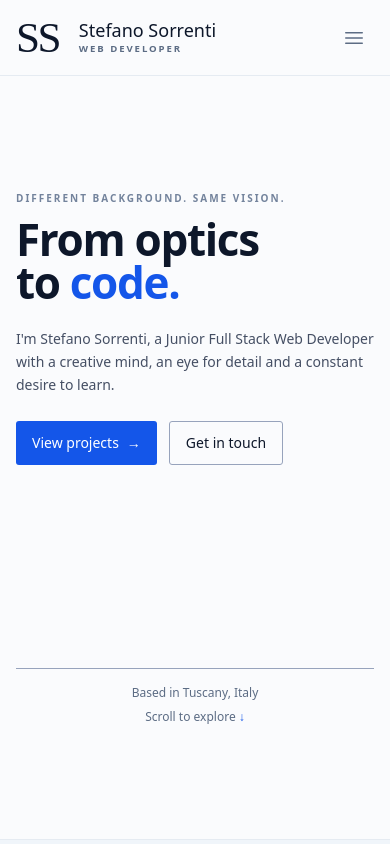
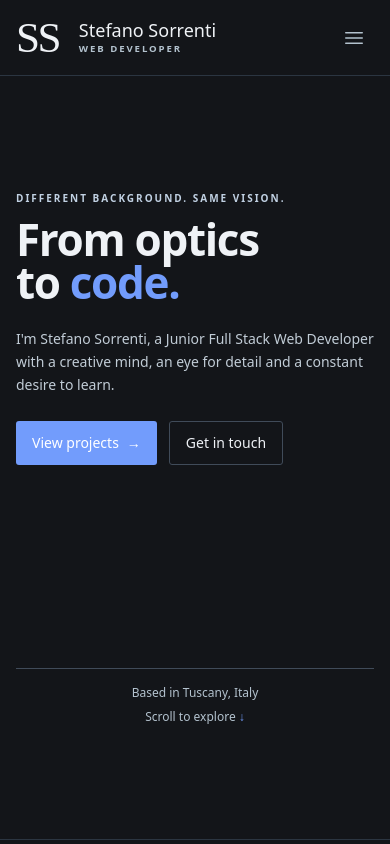
Before and after one commit to stefanosorrenti/portfolio, a React (Vite) app: page / in a window 390 px wide. Shown: the top 844 px of the page. Built offline with nearby package versions, Linux system fonts and the light colour scheme; a web font is replaced by a local one.

Commit message:
Add dark mode support and update theme colors

```diff
--- a/index.html
+++ b/index.html
@@ -1,5 +1,5 @@
 <!doctype html>
-<html lang="it">
+<html lang="it" class="dark">
   <head>
     <meta charset="UTF-8" />
     <link rel="icon" type="image/svg+xml" href="/favicon.svg" />
--- a/src/components/AppSettings.jsx
+++ b/src/components/AppSettings.jsx
@@ -65,19 +65,16 @@ export default function AppSettings({ onClose }) {
                     </section>
 
                     {/* Dark mode toggle */}
-                    <section className="flex items-center justify-between gap-4 border-b border-line py-4 lg:py-5">
-                        <div>
+                    <section className="flex items-center border-b border-line py-4 lg:py-5">
+                        <div className="basis-11/12">
                             <h4 id="dark-mode-label" className="text-sm font-semibold">Dark mode</h4>
-                            <p id="dark-mode-description" className="mt-1 text-xs leading-5 text-muted">Attiva la modalità scura per un’esperienza più confortevole.</p>
+                            <p id="dark-mode-description" className="mt-1 text-xs leading-5 text-muted">Attiva la modalità scura</p>
                         </div>
-                        {/* <div className="flex shrink-0 items-center gap-2">
-                            <svg xmlns="http://www.w3.org/2000/svg" fill="none" viewBox="0 0 24 24" strokeWidth={1.5} stroke="currentColor" className="size-4 text-muted" aria-hidden="true">
-                                <path strokeLinecap="round" strokeLinejoin="round" d="M20.985 12.486a9 9 0 1 1-9.473-9.472c.405-.022.617.46.402.803a6.5 6.5 0 0 0 8.268 8.268c.343-.215.825-.004.803.401Z" />
-                            </svg>
-                            <button type="button" role="switch" aria-checked="true" aria-labelledby="dark-mode-label" aria-describedby="dark-mode-description" disabled className="flex h-5 w-9 items-center justify-end rounded-full bg-brand p-0.5">
-                                <span className="size-4 rounded-full bg-white" />
-                            </button>
-                        </div> */}
+
+                        <div className="flex items-center">
+                            <label htmlFor="dark-mode"></label>
+                            <input type="checkbox" id="dark-mode" className="size-5 lg:size-6 accent-brand" />
+                        </div>
                     </section>
 
                     {/* Color picker */}
--- a/src/index.css
+++ b/src/index.css
@@ -1,5 +1,7 @@
 @import url("https://rsms.me/inter/inter.css");
 @import "tailwindcss";
+
+@custom-variant dark (&:where(.dark, .dark *));
 
 @theme {
   --font-sans: "InterVariable", ui-sans-serif, system-ui, sans-serif;
@@ -19,6 +21,27 @@
   --color-line: #e5ebf2;
   --color-outline: #73839c;
   --color-optical: #b0baca;
+}
+
+.dark {
+  color-scheme: dark;
+
+  /* Representative colors sampled from the dark reference image. */
+  --color-canvas: #131519;
+  --color-soft: #131519;
+  --color-surface: #16191f;
+  --color-ink: #eff2f6;
+  --color-body: #c1ccd6;
+  --color-muted: #b3c2ce;
+  --color-faint: #404b59;
+  --color-brand: #729cfc;
+  --color-action: #719bfe;
+  /* The reference does not show a hover state; reuse the sampled action color. */
+  --color-action-hover: #719bfe;
+  --color-badge: #1b2029;
+  --color-line: #2b3541;
+  --color-outline: #c1d1e3;
+  --color-optical: #657184;
 }
 
 @layer base {
```
